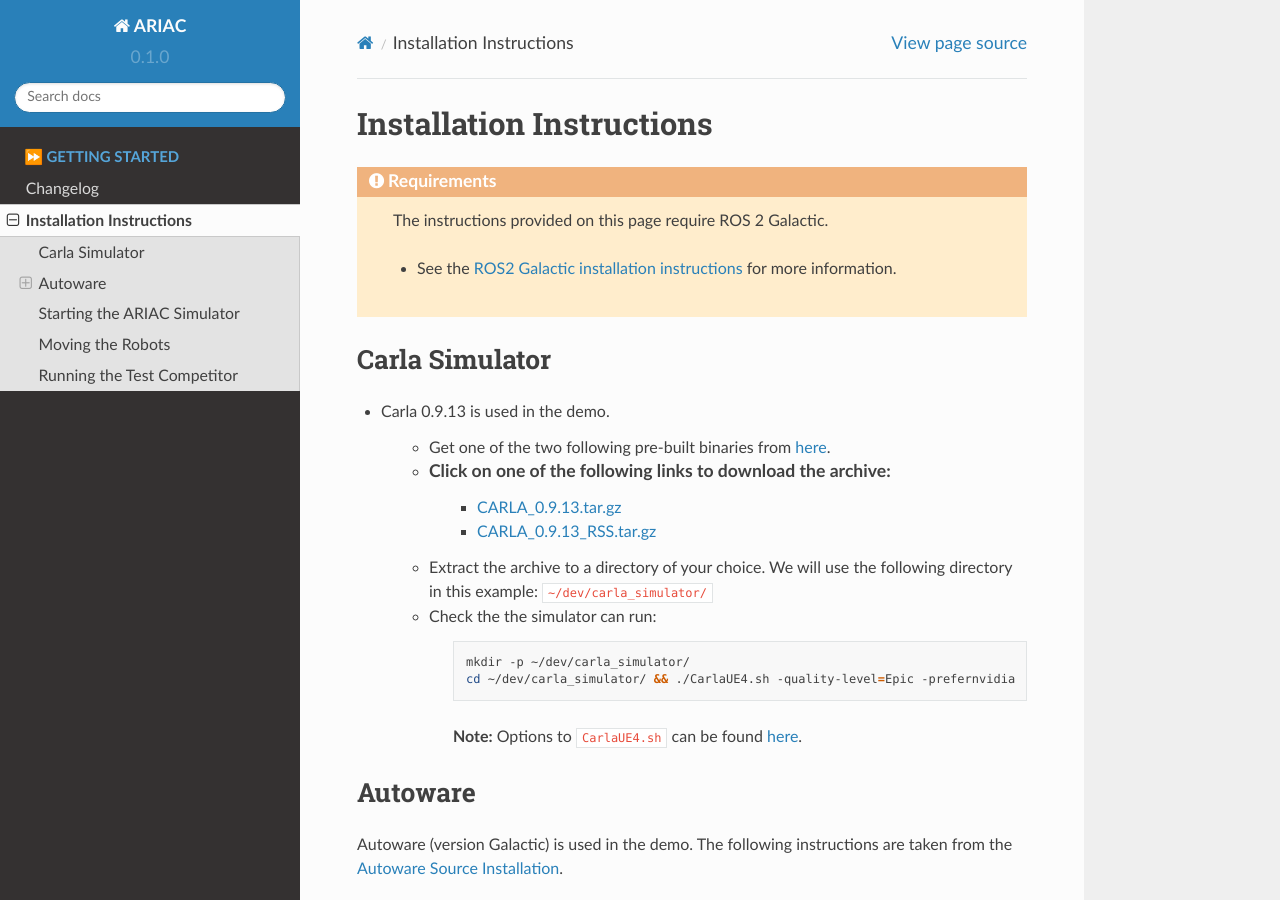
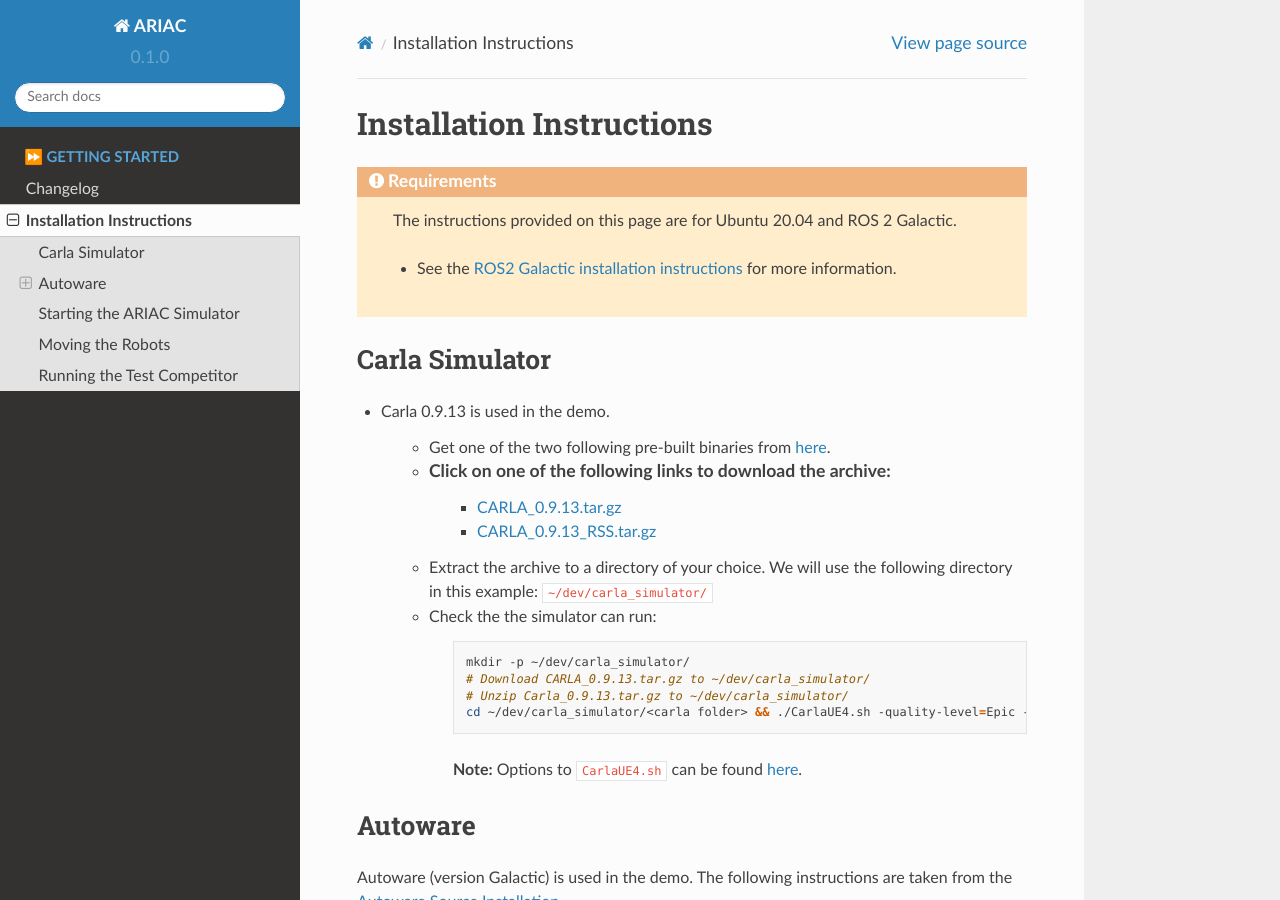
Before and after one commit to zeidk/seri_workshop_demo, a Sphinx documentation site: the page built from docs/getting_started/installation.rst, in a window 1280 px wide and 900 px high. Built offline with Sphinx 7.4.7 and the Read the Docs theme 2.0.0, drawn with Linux system fonts in a browser that asks for light colours; some of the changed text lies outside the part shown.

Commit message:
documentation

```diff
--- a/docs/getting_started/installation.rst
+++ b/docs/getting_started/installation.rst
@@ -7,7 +7,7 @@
 .. admonition:: Requirements
   :class: attention
 
-    The instructions provided on this page require ROS 2 Galactic.
+    The instructions provided on this page are for Ubuntu 20.04 and ROS 2 Galactic.
 
     - See the `ROS2 Galactic installation instructions <https://docs.ros.org/en/galactic/Installation.html>`_ for more information.
 
@@ -28,7 +28,9 @@
             :class: highlight
 
             mkdir -p ~/dev/carla_simulator/
-            cd ~/dev/carla_simulator/ && ./CarlaUE4.sh -quality-level=Epic -prefernvidia
+            # Download CARLA_0.9.13.tar.gz to ~/dev/carla_simulator/
+            # Unzip Carla_0.9.13.tar.gz to ~/dev/carla_simulator/
+            cd ~/dev/carla_simulator/<carla folder> && ./CarlaUE4.sh -quality-level=Epic -prefernvidia
 
         **Note:** Options to :file:`CarlaUE4.sh` can be found `here <https://carla.readthedocs.io/en/latest/adv_rendering_options/>`_.
 
```
Also changed, not shown: other parts of docs/getting_started/installation.rst (+1 -1 lines).
